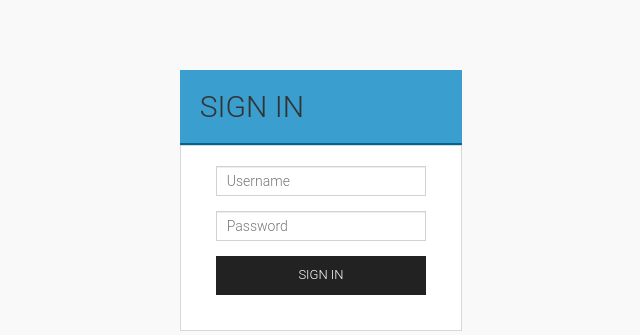
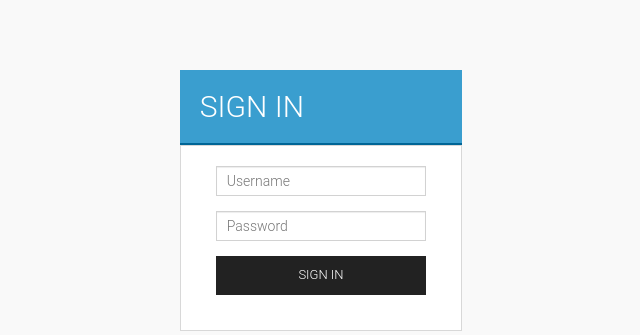
Before and after one commit to lakwarus/petstore-admin-fe, a PHP site: page /html/login.php in a window 1280 px wide. Shown: the part 50-385 px from the top of the page, without its empty margins (319-959 px from the left). Run offline with PHP 8.4, Linux system fonts and the light colour scheme; some libraries are stand-ins or nearby versions; some web fonts are replaced.

Commit message:
add white class to css

```diff
--- a/html/css/custom.css
+++ b/html/css/custom.css
@@ -271,3 +271,6 @@ button.grey-bg:hover {
 button.grey-bg {
     background-color: #222222;
 }
+.white {
+    color: #FFF;
+}
```
